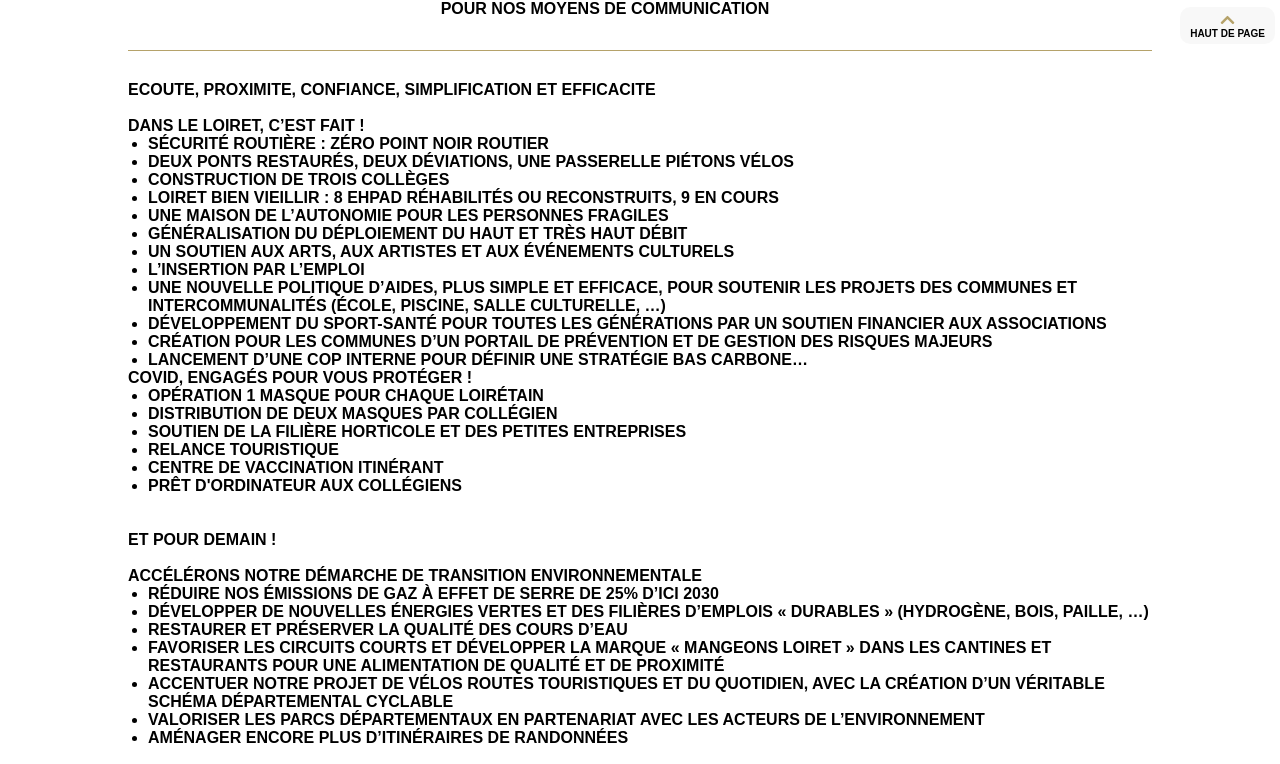
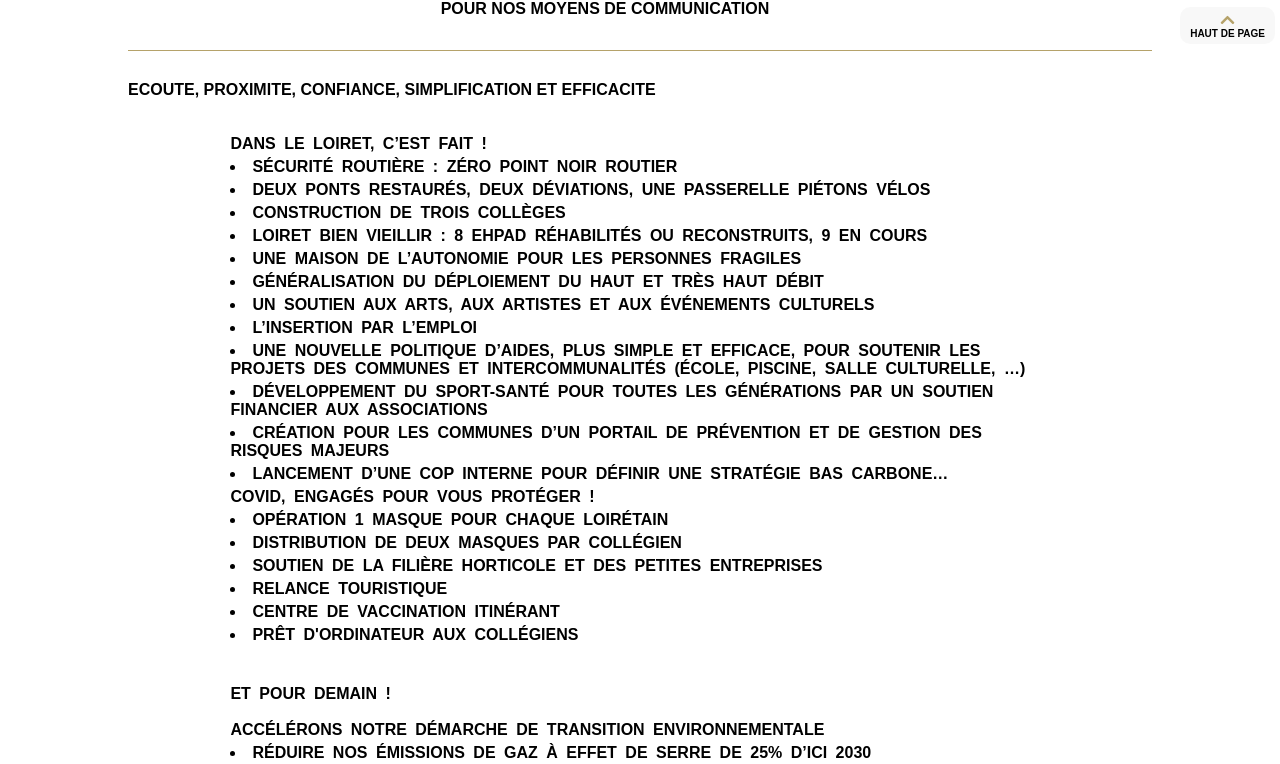
Before and after one commit to saiiimiiir/avec_vous, a React (Create React App) app: page /actions in a window 1280 px wide. Shown: the part 633-1397 px from the top of the page. Built offline with nearby package versions, Linux system fonts and the light colour scheme; a web font is replaced by a local one.

Commit message:
petit reglage texte

```diff
--- a/src/Pages/Actions.tsx
+++ b/src/Pages/Actions.tsx
@@ -84,8 +84,8 @@ export default function Actions() {
                 </table>
             </div>
             <div className="textAction">
+                <span className="center">ECOUTE, PROXIMITE, CONFIANCE, SIMPLIFICATION ET EFFICACITE</span>
                 <p>
-                    ECOUTE, PROXIMITE, CONFIANCE, SIMPLIFICATION ET EFFICACITE
                     <br/>
                     <br/>
                     <ul>
--- a/src/scss/Actions.scss
+++ b/src/scss/Actions.scss
@@ -66,14 +66,21 @@
         border-top: 1px solid $yellow;
         margin: 30px auto;
         padding-top: 30px;
+        .center{
+                text-align: center;
+            }
         p{
+            width: 80%;
+            word-spacing: 4px;
+            margin: 0px auto;
             .strong{
                 font-weight: 800;
             }
             text-transform: uppercase;
             ul{
                 li{
-                    margin-left: 20px;
+                    list-style: inside;
+                    margin: 5px auto;
                 }
             }
         }
```
